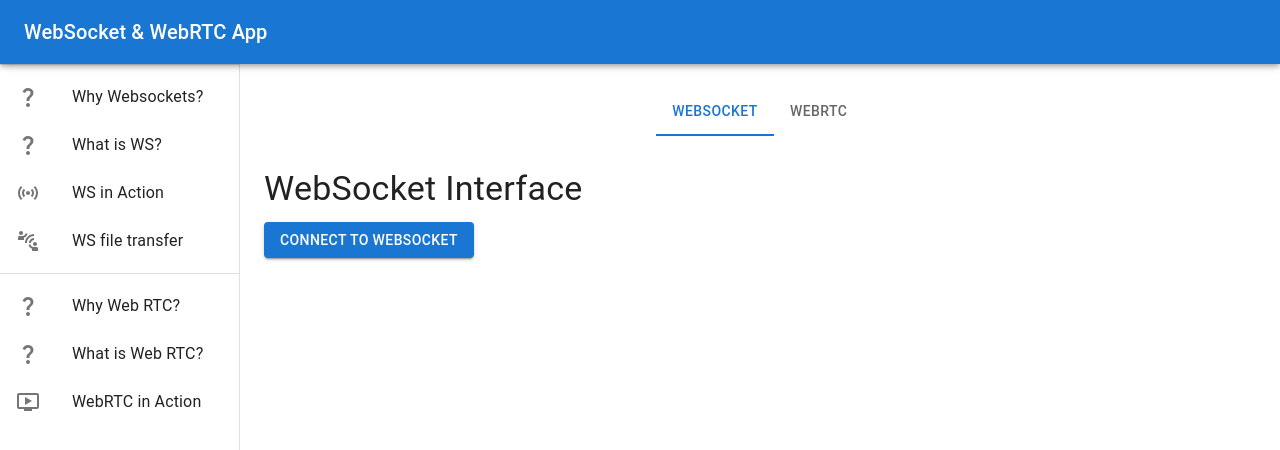
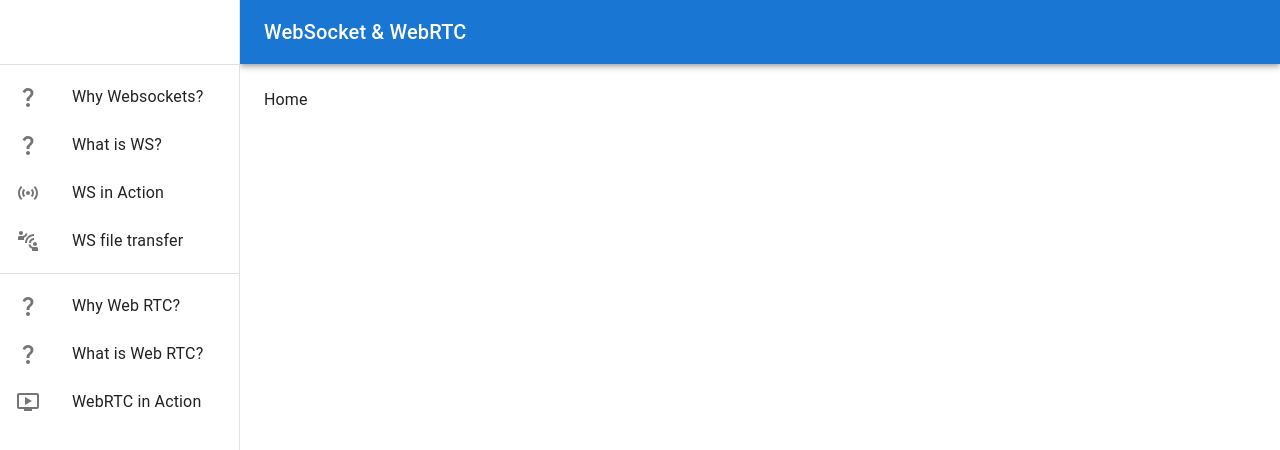
Before and after one commit to ishtpreet/WebSockets-and-WebRTC, a React (Create React App) app in the folder frontend/: page / in a window 1280 px wide. Shown: the top 450 px of the page. Built offline with nearby package versions, Linux system fonts and the light colour scheme.

Commit message:
Resolved MC

```diff
--- a/frontend/package.json
+++ b/frontend/package.json
@@ -13,6 +13,7 @@
     "@testing-library/user-event": "^13.5.0",
     "react": "^18.3.1",
     "react-dom": "^18.3.1",
+    "react-router": "^7.0.1",
     "react-scripts": "5.0.1",
     "web-vitals": "^2.1.4"
   },
--- a/frontend/src/App.js
+++ b/frontend/src/App.js
@@ -8,10 +8,13 @@ import Tabs from '@mui/material/Tabs';
 import Tab from '@mui/material/Tab';
 import Button from '@mui/material/Button';
 import ConnectWithoutContactIcon from '@mui/icons-material/ConnectWithoutContact';
+import {Routes, Route} from 'react-router';
 
 import WebRTC from './components/WebRTC';
 import SideMenu from './components/SideMenu';
 import './App.css';
+import NavBar from './components/NavBar';
+import Home from './Home';
 
 function App() {
   const [ws, setWs] = useState(null);
@@ -33,6 +36,30 @@ function App() {
       setMsg(message.data);
     };
   };
+  const WS =() =>{
+    return (<>
+      <h1>WebSocket & WebRTC &nbsp; {connected && <ConnectWithoutContactIcon />}</h1>
+      <p>{msg}</p>
+
+     {!connected ? <Button variant="contained" color="primary" onClick={handleConnect}>Connect to WS</Button> : <Button variant="contained" color="secondary" onClick={handleDisconnect}>Disconnect</Button>}
+  </>)
+  }
+
+
+    // const handleConnect = (e) => {
+    //   e.preventDefault();
+    //   const ws = new WebSocket('ws://localhost:3001');
+    //   setWs(ws);
+    //   ws.onopen = () => {
+    //     console.log('connected');
+    //     setMsg('connected');
+    //     setConnected(true);
+    //   };
+    //   ws.onmessage = (message) => {
+    //     console.log('received: %s', message.data);
+    //     setMsg(message.data);
+    //   };
+    // }
 
   const handleDisconnect = (e) => {
     e.preventDefault();
@@ -50,63 +77,28 @@ function App() {
   const drawerWidth = 240;
 
   return (
-    <Box sx={{ display: 'flex' }}>
-      <CssBaseline />
-      <AppBar
-        position="fixed"
-        sx={{
-          zIndex: (theme) => theme.zIndex.drawer + 1,
-          width: '100%',
-        }}
-      >
-        <Toolbar>
-          <Typography variant="h6" noWrap component="div">
-            WebSocket & WebRTC App
-          </Typography>
-        </Toolbar>
-      </AppBar>
-      <SideMenu />
-      <Box
+    <>
+    <CssBaseline />
+    <NavBar sx={{
+        width: { sm: `calc(100% - ${drawerWidth}px)` },
+        ml: { sm: `${drawerWidth}px` },
+      }} />
+    <Box display='flex'>
+    <SideMenu />
+    <Box
         component="main"
-        sx={{
-          flexGrow: 1,
-          p: 3,
-          mt: 8,
-          width: { sm: `calc(100% - ${drawerWidth}px)` },
-        }}
-      >
-        <Tabs value={currentTab} onChange={handleTabChange} centered>
-          <Tab label="WebSocket" />
-          <Tab label="WebRTC" />
-        </Tabs>
-        {currentTab === 0 && (
-          <Box sx={{ mt: 4 }}>
-            <Typography variant="h4" gutterBottom>
-              WebSocket Interface {connected && <ConnectWithoutContactIcon />}
-            </Typography>
-            <Typography variant="body1">{msg}</Typography>
-            {!connected ? (
-              <Button variant="contained" color="primary" onClick={handleConnect}>
-                Connect to WebSocket
-              </Button>
-            ) : (
-              <Button variant="contained" color="secondary" onClick={handleDisconnect}>
-                Disconnect
-              </Button>
-            )}
-          </Box>
-        )}
-        {currentTab === 1 && (
-          <Box sx={{ mt: 4 }}>
-            <Typography variant="h4" gutterBottom align="center">
-              WebRTC Interface
-            </Typography>
-            <WebRTC />
-          </Box>
-        )}
+        sx={{ flexGrow: 1, p: 3, width: { sm: `calc(100% - ${drawerWidth}px)` } }}
+        >
+       <Routes>
+        <Route index element={<Home />} />
+        <Route path="/ws" element={<WS />} />
+        </Routes>
       </Box>
-    </Box>
+      </Box>
+    </>
   );
 }
 
+
+
 export default App;
--- /dev/null
+++ b/frontend/src/Home.js
@@ -0,0 +1,7 @@
+import React from 'react'
+
+export default function Home() {
+  return (
+    <div>Home</div>
+  )
+}
--- /dev/null
+++ b/frontend/src/components/NavBar.js
@@ -0,0 +1,23 @@
+import React from 'react'
+import AppBar from '@mui/material/AppBar'
+import Toolbar from '@mui/material/Toolbar'
+import Typography from '@mui/material/Typography'
+import Box from '@mui/material/Box'
+
+
+export default function NavBar(props) {
+  return (
+    <Box sx={{ flexGrow: 1 }}>
+      <AppBar position="static" {...props}>
+        <Toolbar variant="regular">
+          {/* <IconButton edge="start" color="inherit" aria-label="menu" sx={{ mr: 2 }}>
+            <MenuIcon />
+          </IconButton> */}
+          <Typography variant="h6" color="inherit" component="div">
+            WebSocket & WebRTC
+          </Typography>
+        </Toolbar>
+      </AppBar>
+    </Box>
+  )
+}
--- a/frontend/src/components/SideMenu.js
+++ b/frontend/src/components/SideMenu.js
@@ -12,11 +12,14 @@ import QuestionMarkIcon from '@mui/icons-material/QuestionMark';
 import SensorsIcon from '@mui/icons-material/Sensors';
 import ConnectWithoutContactIcon from '@mui/icons-material/ConnectWithoutContact';
 import OndemandVideoIcon from '@mui/icons-material/OndemandVideo';
+import {Link, redirect, useNavigate} from 'react-router'
 
 
 const drawerWidth = 240;
 
 function ResponsiveDrawer(props) {
+    const navigate = useNavigate();
+
   const { window } = props;
   const [mobileOpen, setMobileOpen] = React.useState(false);
   const [isClosing, setIsClosing] = React.useState(false);
@@ -36,6 +39,25 @@ function ResponsiveDrawer(props) {
 //     }
 //   };
 
+const handleClick = (e, index) => {
+    // console.log(index, e);
+    e.preventDefault();
+    if(index === 0){
+        redirect('/why-websockets');
+        }
+    if(index === 1){
+        redirect('/what-is-ws');
+        }
+    if(index === 2){
+        // redirect('/ws');
+        console.log("hello")
+        navigate('/ws');
+        }
+    if(index === 3){
+        redirect('/ws-file-transfer');
+        }
+}
+
   const drawer = (
     <div>
       <Toolbar />
@@ -43,7 +65,8 @@ function ResponsiveDrawer(props) {
       <List>
         {['Why Websockets?', 'What is WS?', 'WS in Action', 'WS file transfer'].map((text, index) => (
           <ListItem key={text} disablePadding>
-            <ListItemButton>
+
+            <ListItemButton onClick={(e)=> handleClick(e, index)}>
               <ListItemIcon>
                 {(index === 0 || index === 1) && <QuestionMarkIcon />}
                 {index === 2 && <SensorsIcon />}
--- a/frontend/src/index.js
+++ b/frontend/src/index.js
@@ -3,11 +3,14 @@ import ReactDOM from 'react-dom/client';
 import './index.css';
 import App from './App';
 import reportWebVitals from './reportWebVitals';
+import {BrowserRouter}  from 'react-router'
 
 const root = ReactDOM.createRoot(document.getElementById('root'));
 root.render(
   <React.StrictMode>
+    <BrowserRouter>
     <App />
+    </BrowserRouter>
   </React.StrictMode>
 );
 
```
Also changed, not shown: 1 other file (tests, documents, lock files or other folders).
